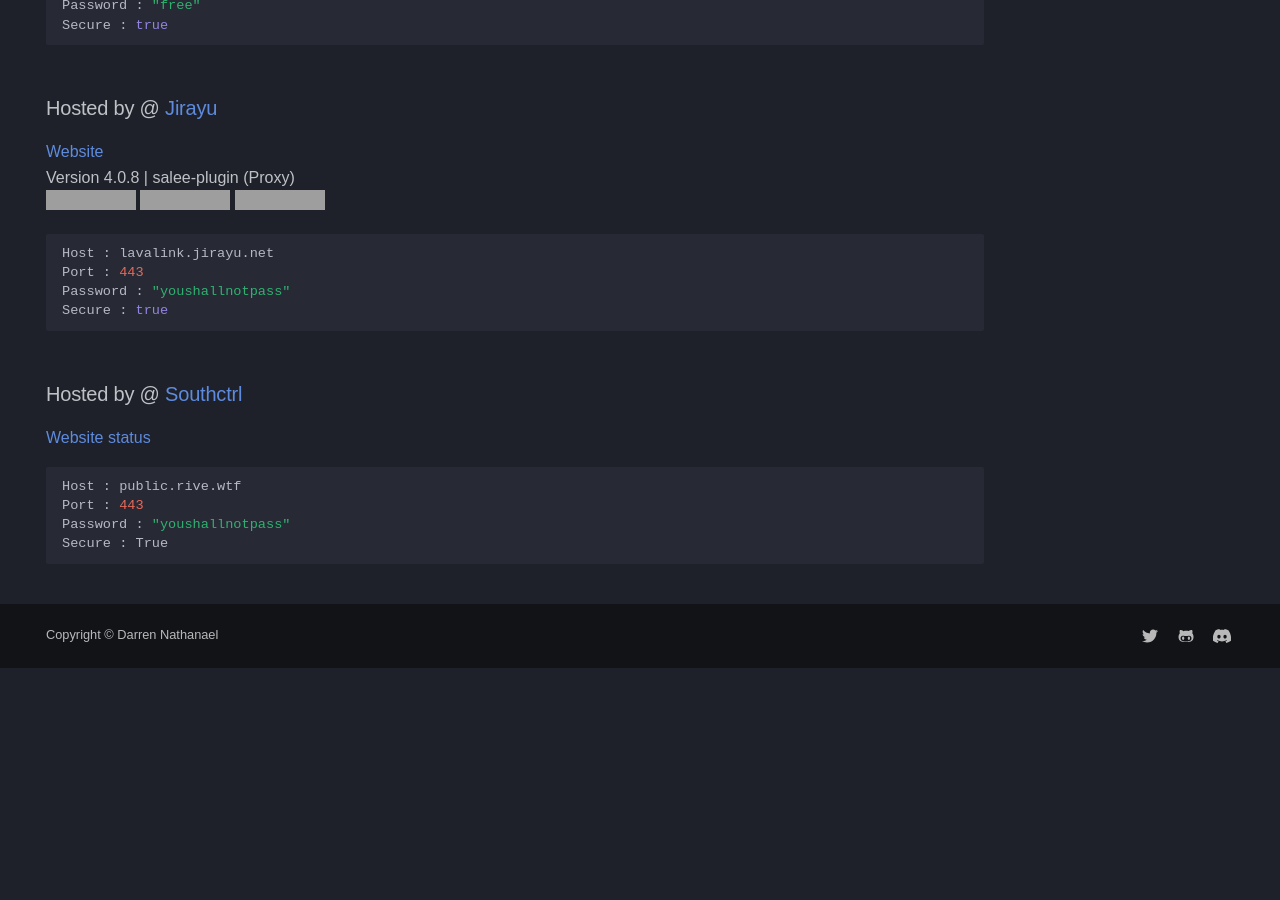
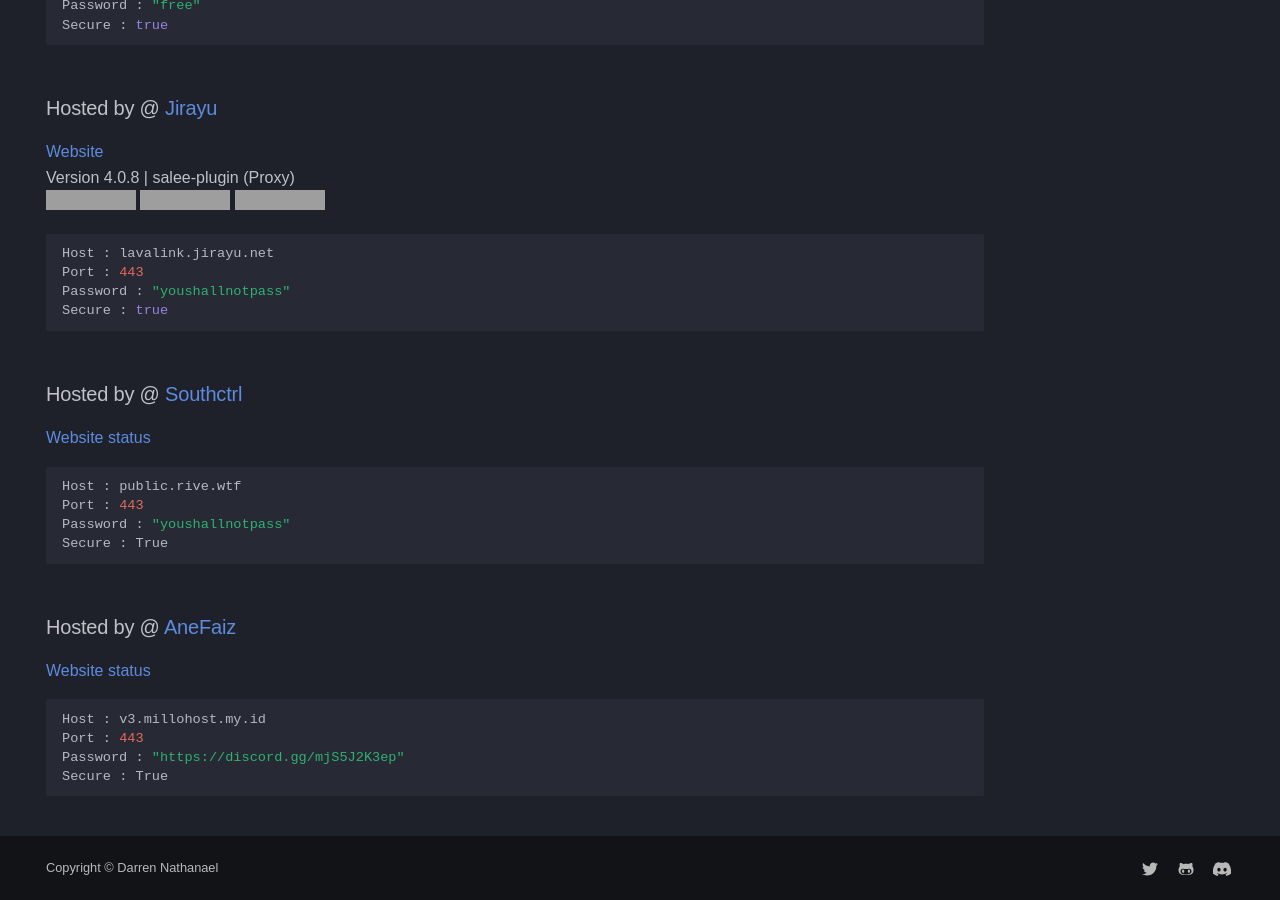
Before and after one commit to DarrenOfficial/lavalink-list, an MkDocs documentation site: the page built from docs/SSL/Lavalink-SSL.md, in a window 1280 px wide and 900 px high, scrolled down 1912 px. Built offline with MkDocs 1.6.1 and Material for MkDocs 9.7.7, drawn with Linux system fonts in a browser that asks for light colours; some web fonts are replaced; comment, search, counter and statistics services are not loaded; a style sheet for code colours, icons or effects is not loaded; before the commit the page ends 2580 px from its top, so only the background shows below that; grey boxes are pictures that could not be loaded.

Commit message:
Add hosting information for Lavalink SSL (#769)

````diff
--- a/docs/SSL/Lavalink-SSL.md
+++ b/docs/SSL/Lavalink-SSL.md
@@ -112,3 +112,11 @@ Port : 443
 Password : "youshallnotpass"
 Secure : True
 ```
+### Hosted by @ [AneFaiz](https://discord.gg/mjS5J2K3ep)
+[Website](https://millodj.my.id) [status](https://lavalink.millohost.my.id)
+```bash
+Host : v3.millohost.my.id
+Port : 443
+Password : "https://discord.gg/mjS5J2K3ep"
+Secure : True
+```
````
